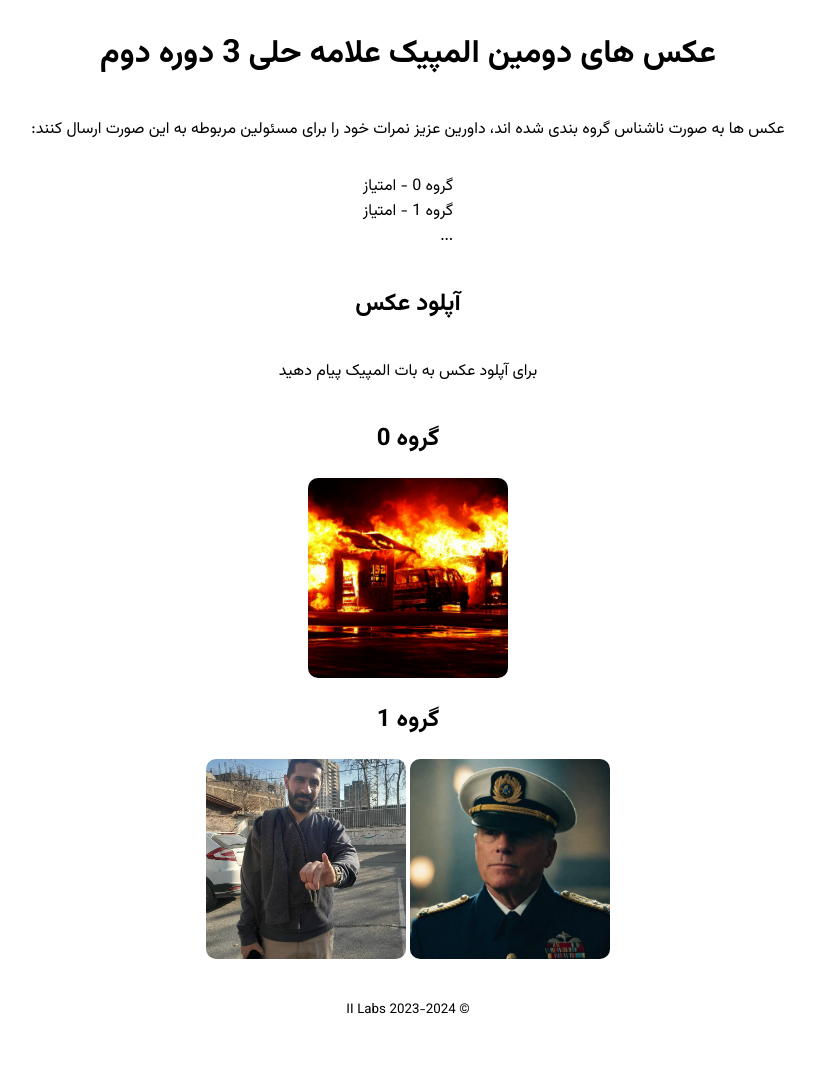
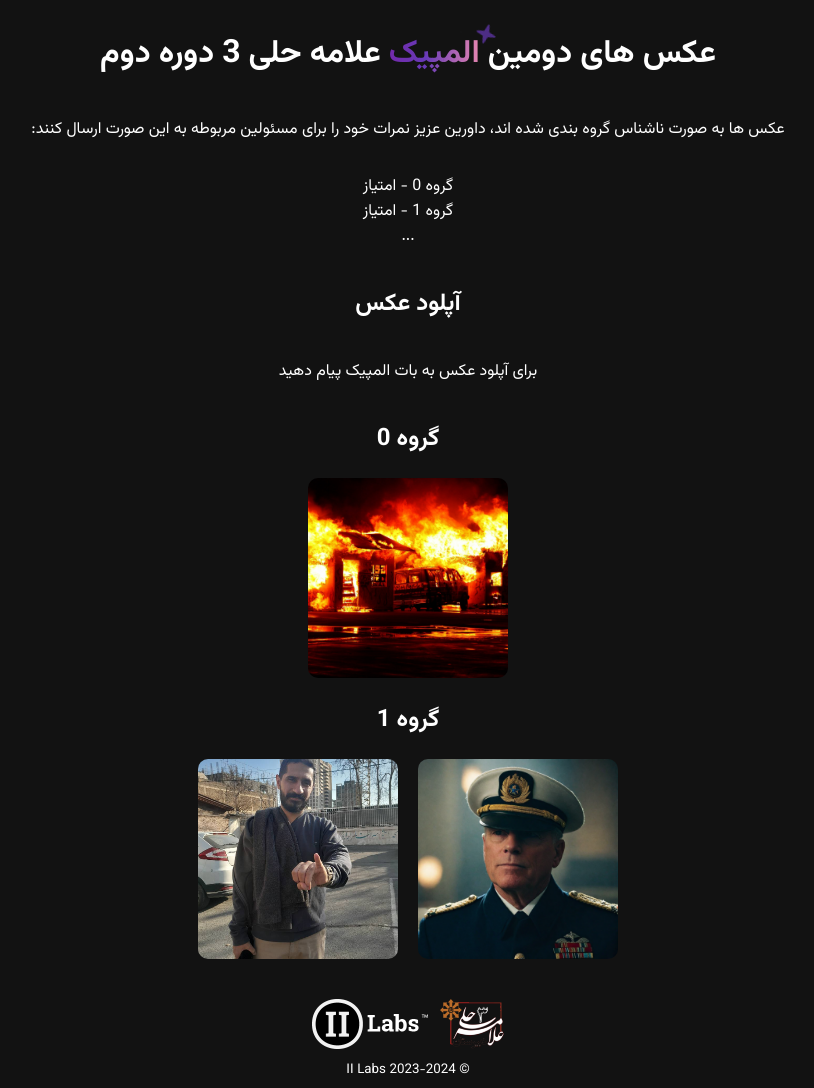
Before and after one commit to IGamesI/Olympic-Flask, a Flask app: page / in a window 1280 px wide. Shown: the whole page, without its empty margins (232-1046 px from the left). Before the commit the page ends 1014 px from the top, so only its background shows below. Run offline with Flask 3, Linux system fonts and the light colour scheme.

Commit message:
Dark Mode

```diff
--- /dev/null
+++ b/static/css/magical-text.css
@@ -0,0 +1,87 @@
+:root {
+  --purple: rgb(123, 31, 162);
+  --violet: rgb(103, 58, 183);
+  --pink: rgb(244, 143, 177);
+}
+
+@keyframes background-pan {
+  from {
+    background-position: 0% center;
+  }
+
+  to {
+    background-position: -200% center;
+  }
+}
+
+@keyframes scale {
+  from,
+  to {
+    transform: scale(0);
+  }
+
+  50% {
+    transform: scale(1);
+  }
+}
+
+@keyframes rotate {
+  from {
+    transform: rotate(0deg);
+  }
+
+  to {
+    transform: rotate(180deg);
+  }
+}
+.mxes-title {
+  color: white;
+  /* font-family: "Rubik", sans-serif; */
+  /* font-size: clamp(2em, 2vw, 4em); */
+  /* font-weight: 400; */
+  /* margin: 0px; */
+  /* padding: 20px; */
+  text-align: center;
+}
+
+.mxes-title > .magic {
+  display: inline-block;
+  position: relative;
+}
+
+.mxes-title > .magic > .magic-star {
+  --size: clamp(20px, 1.5vw, 30px);
+
+  animation: scale 700ms ease forwards;
+  display: block;
+  height: var(--size);
+  left: var(--star-left);
+  position: absolute;
+  top: var(--star-top);
+  width: var(--size);
+}
+
+.mxes-title > .magic > .magic-star > svg {
+  animation: rotate 1000ms linear infinite;
+  display: block;
+  opacity: 0.7;
+}
+
+.mxes-title > .magic > .magic-star > svg > path {
+  fill: var(--violet);
+}
+
+.mxes-title > .magic > .magic-text {
+  animation: background-pan 3s linear infinite;
+  background: linear-gradient(
+    to right,
+    var(--purple),
+    var(--violet),
+    var(--pink),
+    var(--purple)
+  );
+  background-size: 200%;
+  -webkit-background-clip: text;
+  -webkit-text-fill-color: transparent;
+  white-space: nowrap;
+}
--- /dev/null
+++ b/static/js/magical-text.js
@@ -0,0 +1,48 @@
+let index = 0,
+  interval = 1000;
+
+const rand = (min, max) => Math.floor(Math.random() * (max - min + 1)) + min;
+
+const animate = (star) => {
+  star.style.setProperty("--star-left", `${rand(-10, 100)}%`);
+  star.style.setProperty("--star-top", `${rand(-40, 80)}%`);
+
+  star.style.animation = "none";
+  star.offsetHeight;
+  star.style.animation = "";
+};
+
+for (const star of document.getElementsByClassName("magic-star")) {
+  setTimeout(() => {
+    animate(star);
+
+    setInterval(() => animate(star), 1000);
+  }, index++ * (interval / 3));
+}
+
+/* -- ↓↓↓ If you want the sparkle effect to only occur on hover, replace lines 16 and on with this code ↓↓↓ -- */
+
+// let timeouts = [],
+//     intervals = [];
+
+// const magic = document.querySelector(".magic");
+
+// magic.onmouseenter = () => {
+//   let index = 1;
+
+//   for(const star of document.getElementsByClassName("magic-star")) {
+//     timeouts.push(setTimeout(() => {
+//       animate(star);
+
+//       intervals.push(setInterval(() => animate(star), 1000));
+//     }, index++ * 300));
+//   };
+// }
+
+// magic.onmouseleave = onMouseLeave = () => {
+//   for(const t of timeouts) clearTimeout(t);
+//   for(const i of intervals) clearInterval(i);
+
+//   timeouts = [];
+//   intervals = [];
+// }
--- a/templates/index.html
+++ b/templates/index.html
@@ -9,9 +9,14 @@
     <link rel="preconnect" href="https://fonts.googleapis.com">
     <link rel="preconnect" href="https://fonts.gstatic.com" crossorigin>
     <link href="https://fonts.googleapis.com/css2?family=Vazirmatn:wght@100..900&display=swap" rel="stylesheet">
+    <link rel="stylesheet" href="{{url_for('static', filename='css/magical-text.css' )}}">
 </head>
 
 <style>
+    html {
+        color-scheme: dark;
+    }
+
     body {
         padding-right: 30px;
         padding-left: 30px;
@@ -19,6 +24,12 @@
         display: flex;
         flex-direction: column;
         align-items: center;
+
+
+    }
+
+    h1 {
+        text-align: center;
     }
 
     p,
@@ -26,12 +37,38 @@
     small,
     h2 {
         font-family: "Vazirmatn", sans-serif;
+        text-align: center;
     }
 </style>
 
 <body dir="rtl">
-    <h1>عکس های دومین المپیک علامه حلی 3 دوره دوم</h1>
-    <p>عکس ها به صورت ناشناس گروه بندی شده اند، داورین عزیز نمرات خود را برای مسئولین مربوطه به این صورت ارسال کنند:</p>
+
+    <h1 class="mxes-title">
+        عکس های دومین
+        <span class="magic">
+            <span class="magic-star">
+                <svg viewBox="0 0 512 512">
+                    <path
+                        d="M512 255.1c0 11.34-7.406 20.86-18.44 23.64l-171.3 42.78l-42.78 171.1C276.7 504.6 267.2 512 255.9 512s-20.84-7.406-23.62-18.44l-42.66-171.2L18.47 279.6C7.406 276.8 0 267.3 0 255.1c0-11.34 7.406-20.83 18.44-23.61l171.2-42.78l42.78-171.1C235.2 7.406 244.7 0 256 0s20.84 7.406 23.62 18.44l42.78 171.2l171.2 42.78C504.6 235.2 512 244.6 512 255.1z" />
+                </svg>
+            </span>
+            <span class="magic-star">
+                <svg viewBox="0 0 512 512">
+                    <path
+                        d="M512 255.1c0 11.34-7.406 20.86-18.44 23.64l-171.3 42.78l-42.78 171.1C276.7 504.6 267.2 512 255.9 512s-20.84-7.406-23.62-18.44l-42.66-171.2L18.47 279.6C7.406 276.8 0 267.3 0 255.1c0-11.34 7.406-20.83 18.44-23.61l171.2-42.78l42.78-171.1C235.2 7.406 244.7 0 256 0s20.84 7.406 23.62 18.44l42.78 171.2l171.2 42.78C504.6 235.2 512 244.6 512 255.1z" />
+                </svg>
+            </span>
+            <span class="magic-star">
+                <svg viewBox="0 0 512 512">
+                    <path
+                        d="M512 255.1c0 11.34-7.406 20.86-18.44 23.64l-171.3 42.78l-42.78 171.1C276.7 504.6 267.2 512 255.9 512s-20.84-7.406-23.62-18.44l-42.66-171.2L18.47 279.6C7.406 276.8 0 267.3 0 255.1c0-11.34 7.406-20.83 18.44-23.61l171.2-42.78l42.78-171.1C235.2 7.406 244.7 0 256 0s20.84 7.406 23.62 18.44l42.78 171.2l171.2 42.78C504.6 235.2 512 244.6 512 255.1z" />
+                </svg>
+            </span>
+            <span class="magic-text"> المپیک </span>
+        </span> علامه حلی 3 دوره دوم
+    </h1>
+    <p>عکس ها به صورت ناشناس گروه بندی شده اند، داورین عزیز نمرات خود را برای مسئولین مربوطه به این صورت ارسال کنند:
+    </p>
     <p>گروه 0 - امتیاز<br>
         گروه 1 - امتیاز<br>
         ...
@@ -42,7 +79,7 @@
 
     {% for groupIndex in data %}
     <h2>گروه {{groupIndex}}</h2>
-    <div>
+    <div style="display: flex; flex-direction: row; justify-content: center; gap: 20px; flex-wrap: wrap;">
         {% for image in data[groupIndex]["images"] %}
         <a href="{{image}}"><img src="{{image}}" style="border-radius: 10px; object-fit: cover;" alt="" width="200px"
                 height="200px"></a>
@@ -52,7 +89,13 @@
 
     <br>
     <br>
+    <div style="display: flex; justify-content: center; align-items: center; gap: 10px; margin-bottom: 10px;">
+        <img src="{{url_for('static', filename='assets/logo/unnamed.gif' )}}" alt="" height="50px">
+        <img src="{{url_for('static', filename='assets/logo/ii.png' )}}" alt="" height="50px">
+    </div>
     <small>© II Labs 2023-2024</small>
 </body>
 
+<script src="{{url_for('static', filename='js/magical-text.js' )}}"></script>
+
 </html>
```
Also changed, not shown: static/assets/logo/ii.png (added), static/assets/logo/unnamed.gif (added).
